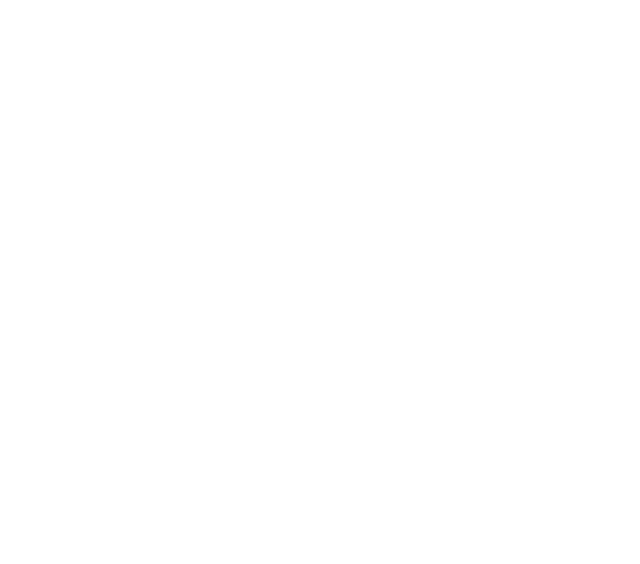
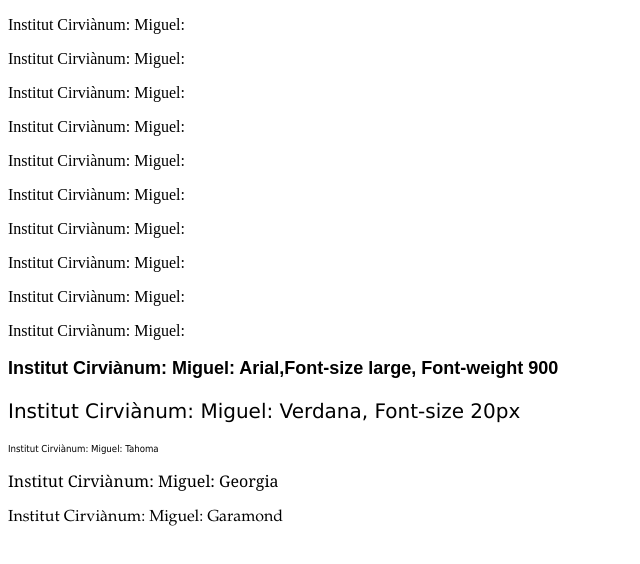
Before and after one commit to Cirvianum-DAW/mp9-act4-fonts-miguelsanchezcortes, a plain HTML site: page index.html in a window 1280 px wide. Shown: the whole page, without its empty margins (0-640 px from the left). Drawn offline with Linux system fonts and the light colour scheme.

Commit message:
fets els web site fonts

```diff
--- a/index.html
+++ b/index.html
@@ -1,11 +1,33 @@
 <!DOCTYPE html>
 <html lang="en">
-  <head>
-    <meta charset="UTF-8" />
-    <meta name="viewport" content="width=device-width, initial-scale=1.0" />
-    <title>Document</title>
-  </head>
-  <body></body>
+
+<head>
+  <meta charset="UTF-8" />
+  <meta name="viewport" content="width=device-width, initial-scale=1.0" />
+  <title>Document</title>
+  <link rel="stylesheet" href="styles.css">
+</head>
+
+<body>
+  <p class="">Institut Cirviànum: Miguel:</p>
+  <p class="">Institut Cirviànum: Miguel:</p>
+  <p class="">Institut Cirviànum: Miguel:</p>
+  <p class="">Institut Cirviànum: Miguel:</p>
+  <p class="">Institut Cirviànum: Miguel:</p>
+  <p class="">Institut Cirviànum: Miguel:</p>
+  <p class="">Institut Cirviànum: Miguel:</p>
+  <p class="">Institut Cirviànum: Miguel:</p>
+  <p class="">Institut Cirviànum: Miguel:</p>
+  <p class="">Institut Cirviànum: Miguel:</p>
+
+  <p class="arial">Institut Cirviànum: Miguel: Arial,Font-size large, Font-weight 900</p>
+  <p class="verdana">Institut Cirviànum: Miguel: Verdana, Font-size 20px</p>
+  <p class="tahoma">Institut Cirviànum: Miguel: Tahoma</p>
+
+  <p class="georgia">Institut Cirviànum: Miguel: Georgia</p>
+  <p class="garamond">Institut Cirviànum: Miguel: Garamond</p>
+</body>
+
 </html>
 
 <!-- </head>
--- a/styles.css
+++ b/styles.css
@@ -1,7 +1,29 @@
 p.serif {
-  font-family: "Times New Roman", Times, serif;
+  font-family: "Times New Roman", Times;
 }
 
 p.sansserif {
   font-family: Arial, Helvetica, sans-serif;
 }
+p.arial{
+  font-family: Arial, Helvetica, sans-serif;
+  font-style: arial;
+  font-size: large;
+  font-weight: 900;
+}
+p.verdana{
+  font-family: Verdana,sans-serif;
+  font-size: 20px;
+}
+
+p.tahoma{
+  font-family: Tahoma, sans-serif;
+  font-size: 60%;
+}
+
+p.georgia{
+  font-family: Georgia, serif;
+}
+p.garamond{
+  font-family: garamond, serif;
+}
```
